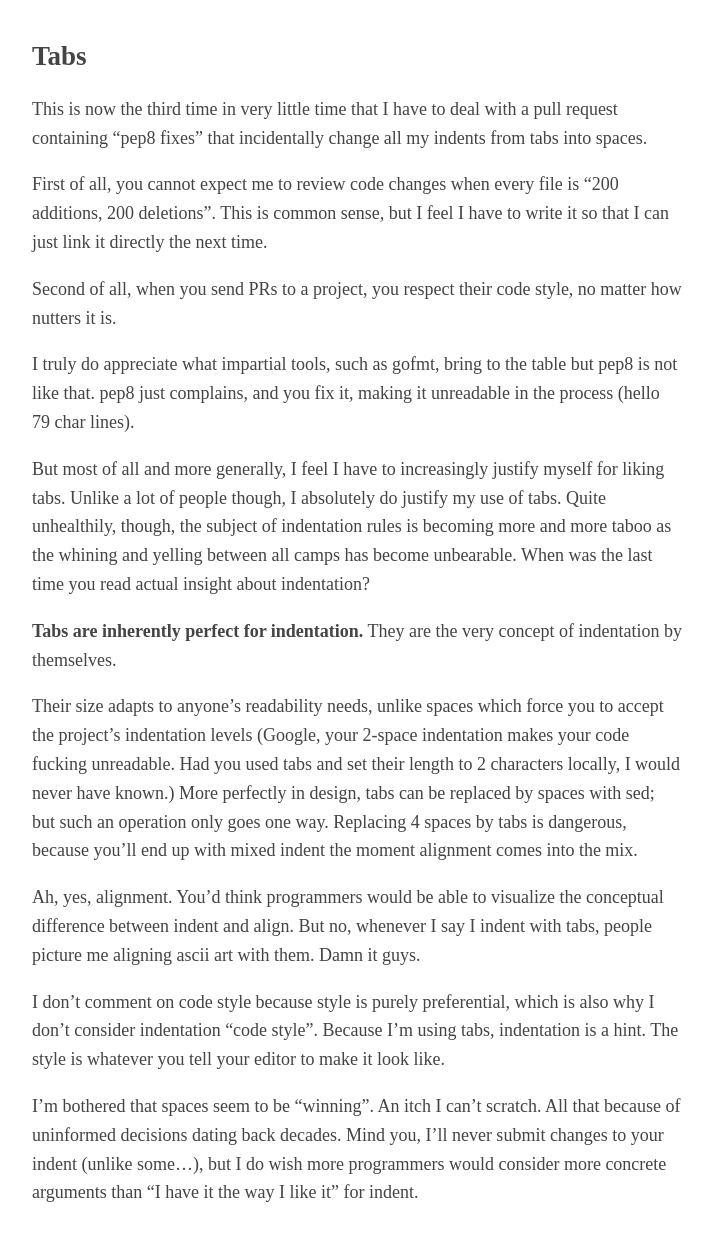
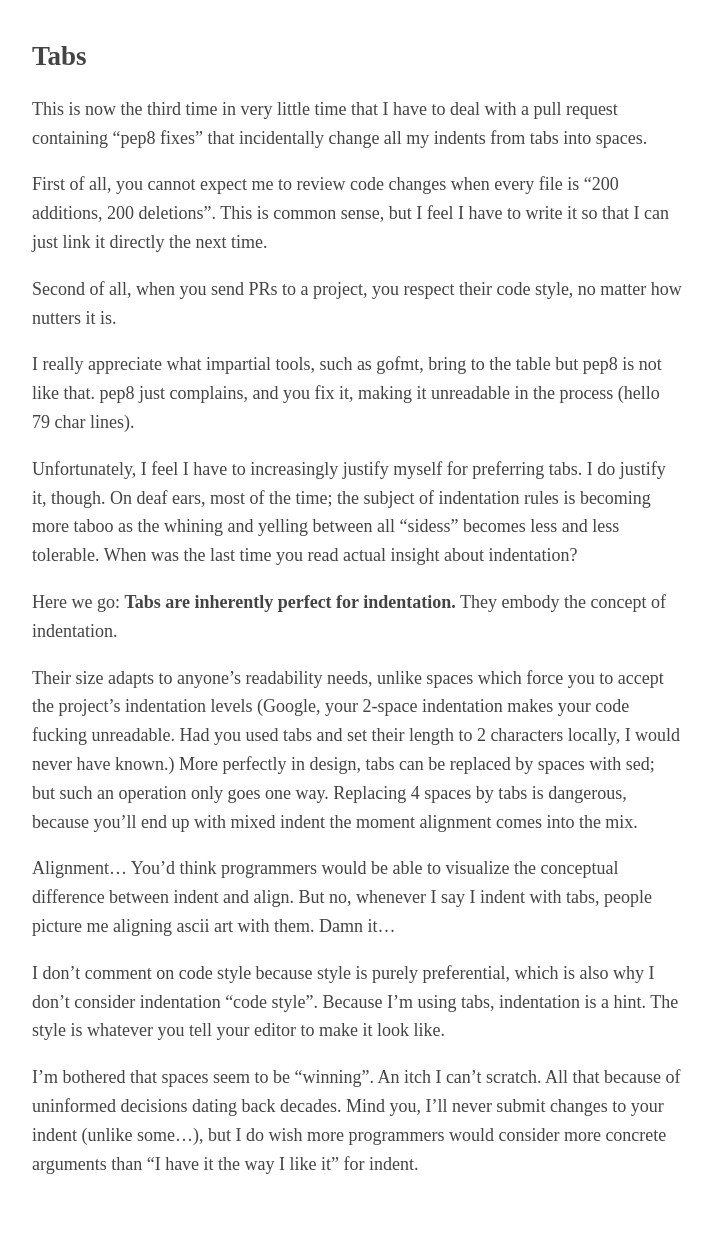
Before and after one commit to jleclanche/leclan.ch, a Jekyll site: the page built from tabs.md, in a window 1280 px wide. Shown: the whole page, without its empty margins (283-995 px from the left). Built offline with Jekyll 4.4.1, drawn with Linux system fonts in a browser that asks for light colours; after the commit the page ends 1218 px from its top, so only the background shows below that.

Commit message:
Update rant

```diff
--- a/tabs.md
+++ b/tabs.md
@@ -15,19 +15,18 @@ write it so that I can just link it directly the next time.
 Second of all, when you send PRs to a project, you respect their code style,
 no matter how nutters it is.
 
-I truly do appreciate what impartial tools, such as gofmt, bring to the table
+I really appreciate what impartial tools, such as gofmt, bring to the table
 but pep8 is not like that. pep8 just complains, and you fix it, making it
 unreadable in the process (hello 79 char lines).
 
-But most of all and more generally, I feel I have to increasingly justify
-myself for liking tabs. Unlike a lot of people though, I absolutely do
-justify my use of tabs.
-Quite unhealthily, though, the subject of indentation rules is becoming more
-and more taboo as the whining and yelling between all camps has become
-unbearable. When was the last time you read actual insight about indentation?
+Unfortunately, I feel I have to increasingly justify myself for preferring
+tabs. I do justify it, though. On deaf ears, most of the time; the subject of
+indentation rules is becoming more taboo as the whining and yelling between
+all "sidess" becomes less and less tolerable.  When was the last time you read
+actual insight about indentation?
 
-**Tabs are inherently perfect for indentation.** They are the very concept of
-indentation by themselves.
+Here we go: **Tabs are inherently perfect for indentation.**
+They embody the concept of indentation.
 
 Their size adapts to anyone's readability needs, unlike spaces which force you
 to accept the project's indentation levels (Google, your 2-space indentation
@@ -37,9 +36,9 @@ More perfectly in design, tabs can be replaced by spaces with sed; but such an
 operation only goes one way. Replacing 4 spaces by tabs is dangerous, because
 you'll end up with mixed indent the moment alignment comes into the mix.
 
-Ah, yes, alignment. You'd think programmers would be able to visualize the
-conceptual difference between indent and align. But no, whenever I say I indent
-with tabs, people picture me aligning ascii art with them. Damn it guys.
+Alignment... You'd think programmers would be able to visualize the conceptual
+difference between indent and align. But no, whenever I say I indent with tabs,
+people picture me aligning ascii art with them. Damn it...
 
 I don't comment on code style because style is purely preferential, which is
 also why I don't consider indentation "code style". Because I'm using tabs,
```
